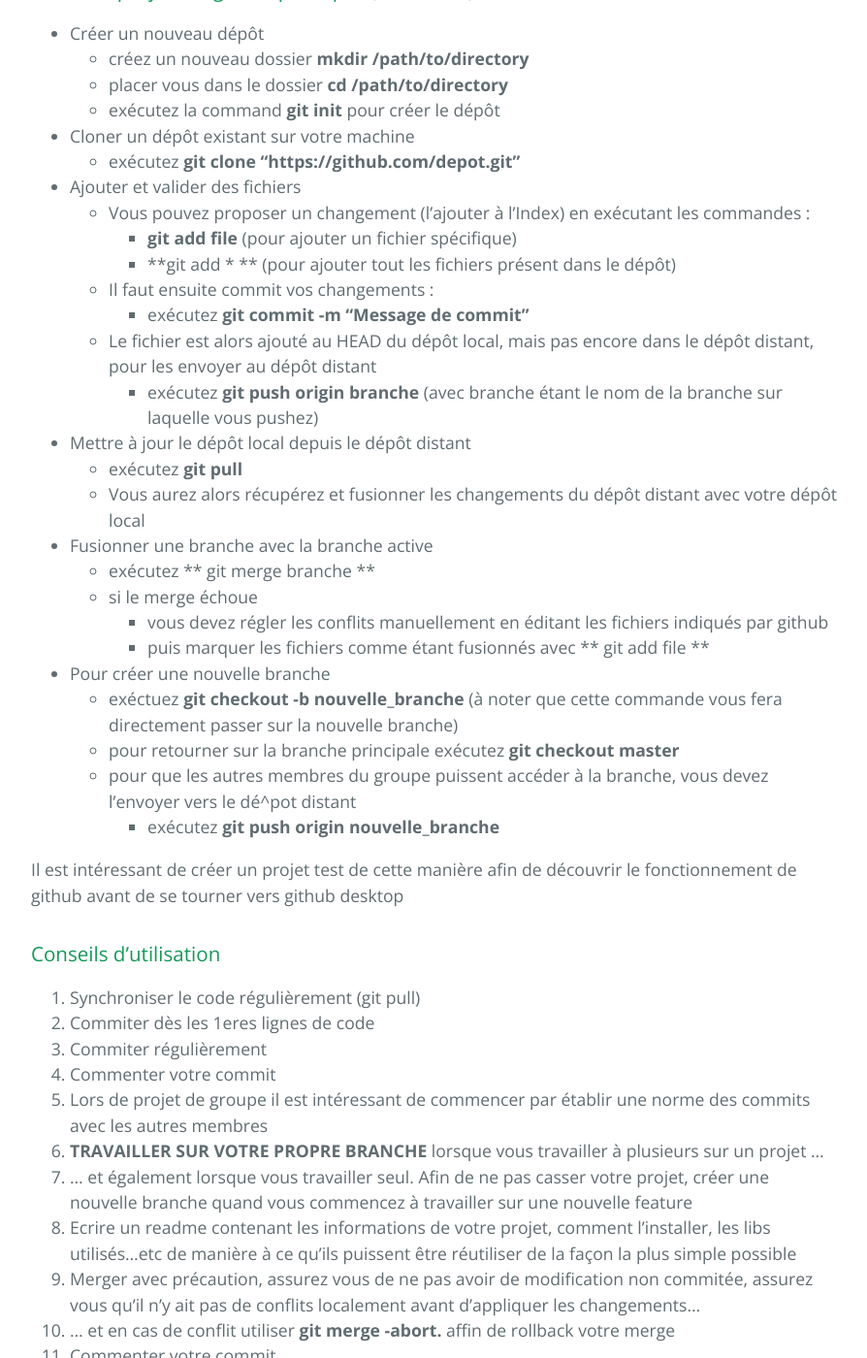
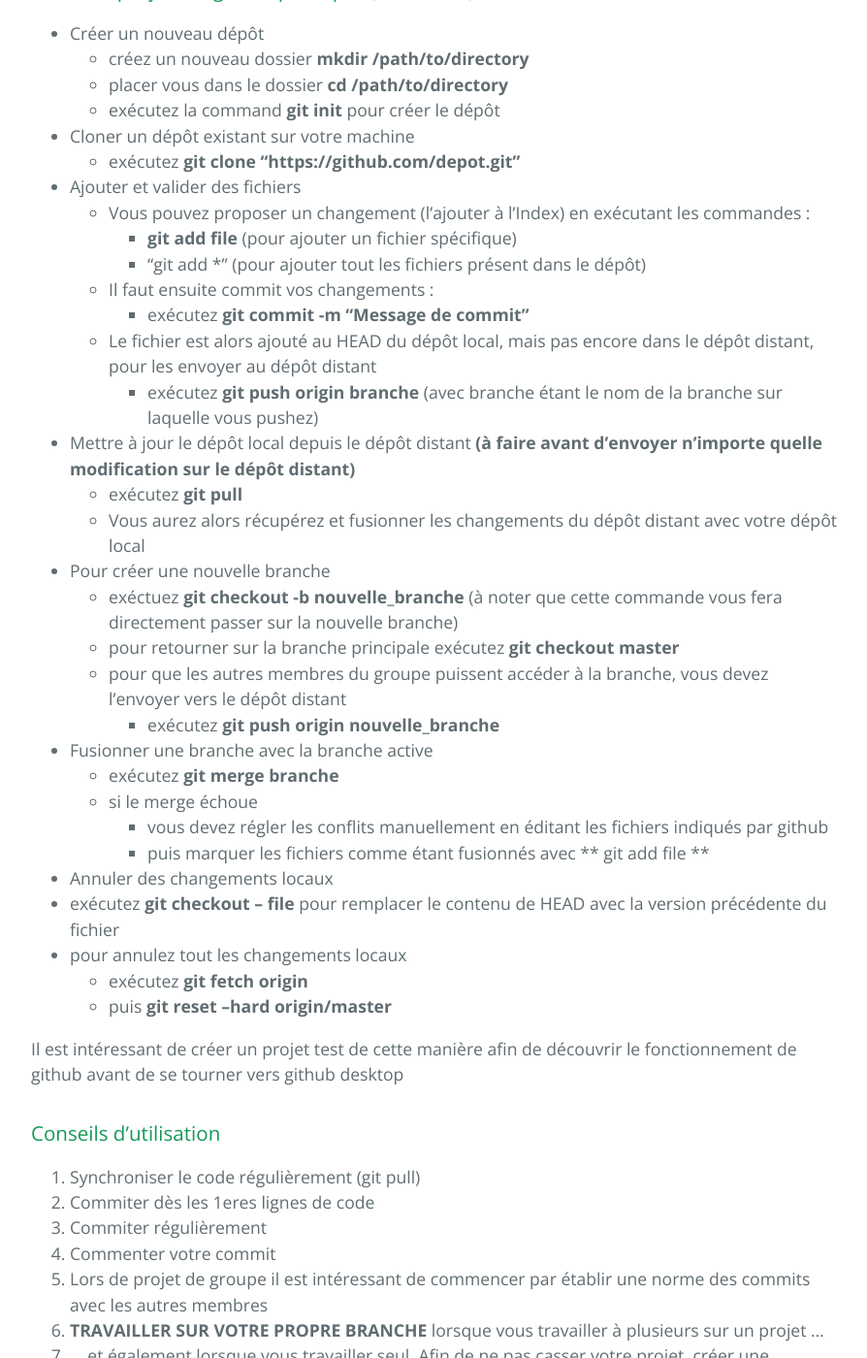
Before and after one commit to CIA-Oceanix/CIA-Oceanix.github.io, a Jekyll site: the page built from git.md, in a window 1280 px wide and 1400 px high, scrolled down 446 px. Shown: the whole window at 97% size, without its empty margins (192-1086 px from the left). Built offline with Jekyll 4.4.1, drawn with Linux system fonts in a browser that asks for light colours; our own code applies the rules of GitHub Pages for plain Markdown files.

Commit message:
MaJ création dépôt

```diff
--- a/git.md
+++ b/git.md
@@ -12,24 +12,36 @@
 - Ajouter et valider des fichiers
   - Vous pouvez proposer un changement (l'ajouter à l'Index) en exécutant les commandes :
     - **git add file** (pour ajouter un fichier spécifique)
-    - **git add * **   (pour ajouter tout les fichiers présent dans le dépôt)
+    - "git add *" (pour ajouter tout les fichiers présent dans le dépôt)
   - Il faut ensuite commit vos changements :
     - exécutez **git commit -m "Message de commit"**
   - Le fichier est alors ajouté au HEAD du dépôt local, mais pas encore dans le dépôt distant, pour les envoyer au dépôt distant
     - exécutez **git push origin branche** (avec branche étant le nom de la branche sur laquelle vous pushez)
-- Mettre à jour le dépôt local depuis le dépôt distant
+
+- Mettre à jour le dépôt local depuis le dépôt distant **(à faire avant d'envoyer n'importe quelle modification sur le dépôt distant)**
   - exécutez **git pull**
   - Vous aurez alors récupérez et fusionner les changements du dépôt distant avec votre dépôt local
+
+- Pour créer une nouvelle branche
+  - exéctuez **git checkout -b nouvelle_branche** (à noter que cette commande vous fera directement passer sur la nouvelle branche)
+  - pour retourner sur la branche principale exécutez **git checkout master**
+  - pour que les autres membres du groupe puissent accéder à la branche, vous devez l'envoyer vers le dépôt distant
+    - exécutez **git push origin nouvelle_branche**
+
 - Fusionner une branche avec la branche active
-  - exécutez ** git merge branche **
+  - exécutez **git merge branche**
   - si le merge échoue
     - vous devez régler les conflits manuellement en éditant les fichiers indiqués par github
     - puis marquer les fichiers comme étant fusionnés avec ** git add file **
-- Pour créer une nouvelle branche
-  - exéctuez **git checkout -b nouvelle_branche** (à noter que cette commande vous fera directement passer sur la nouvelle branche)
-  - pour retourner sur la branche principale exécutez **git checkout master**
-  - pour que les autres membres du groupe puissent accéder à la branche, vous devez l'envoyer vers le dé^pot distant
-    - exécutez **git push origin nouvelle_branche**
+
+ - Annuler des changements locaux
+  - exécutez **git checkout -- file** pour remplacer le contenu de HEAD avec la version précédente du fichier
+  - pour annulez tout les changements locaux
+    - exécutez **git fetch origin**
+    - puis **git reset --hard origin/master**
+
+
+
 
 
 Il est intéressant de créer un projet test de cette manière afin de découvrir le fonctionnement de github avant de se tourner vers github desktop
```
